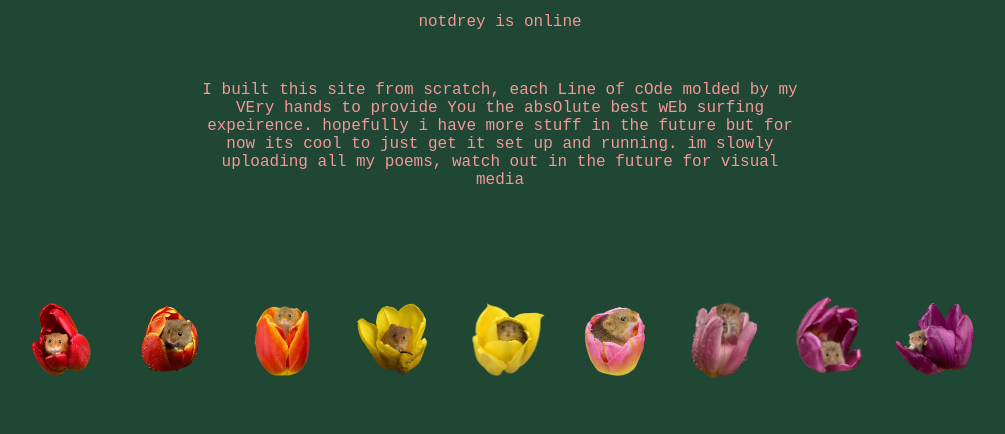
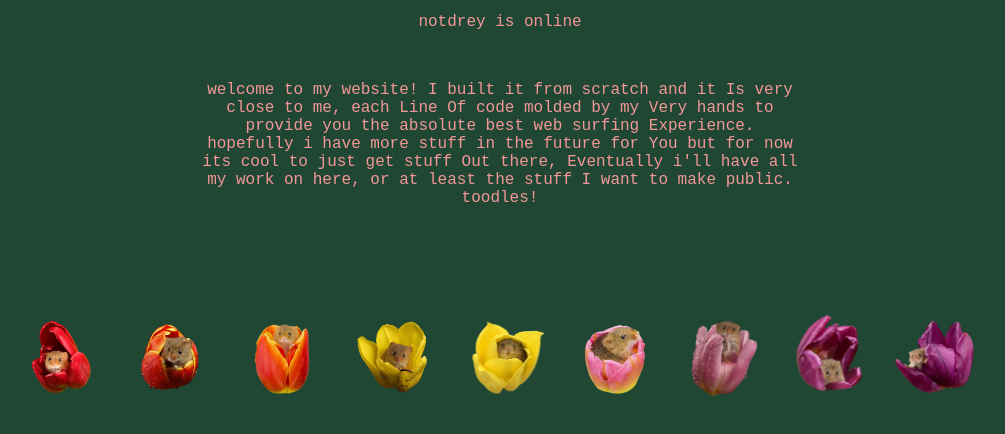
Before and after one commit to antsonvacation/notdrey.love, a plain HTML site: page index.html in a window 1280 px wide. Shown: the part 114-548 px from the top of the page, without its empty margins (140-1145 px from the left). Drawn offline with Linux system fonts and the light colour scheme.

Commit message:
tons of spelling errors fixed, thats about it

```diff
--- a/index.html
+++ b/index.html
@@ -20,10 +20,12 @@
     </div>
     <p  style="margin-bottom: 50px;">notdrey is online</p>
 
-    <p class="headerend"> I built this site from scratch, each Line of cOde molded
-        by my VEry hands to provide You the absOlute best wEb surfing expeirence. hopefully i
-        have more stuff in the future but for now its cool to just get it set up and
-        running. im slowly uploading all my poems, watch out in the future for visual media
+    <p class="headerend"> welcome to my website! I built it from scratch
+        and it Is very close to me, each Line Of code molded by my Very
+        hands to provide you the absolute best web surfing Experience.
+        hopefully i have more stuff in the future for You but for now
+        its cool to just get stuff Out there, Eventually i'll have all
+        my work on here, or at least the stuff I want to make public. toodles!
     </p>
 
     <div> <!-- ignore this line its a mouse attack-->
--- a/thcss.css
+++ b/thcss.css
@@ -28,6 +28,7 @@ body {
     border-style: dotted dashed solid double;
     width: 600px;
     margin: auto;
+    border-width: 4px;
 }
 
 .postbanner{
```
Also changed, not shown: blog.html (+8 -7 lines), links.html (+1 -1 lines), posts/DEC5-2023.txt, posts/JAN4-2023.txt (added), posts/JUNE9-2023.txt, posts/NOV24-2023 (1).txt.
